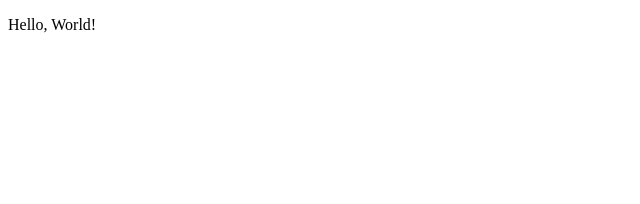
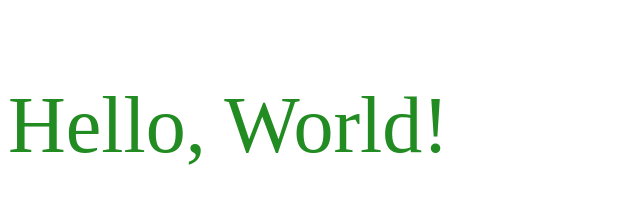
Before and after one commit to justinsoto/oasis-example-app, a plain HTML site: page index.html in a window 1280 px wide. Shown: the whole page, without its empty margins (0-640 px from the left). Drawn offline with Linux system fonts and the light colour scheme.

Commit message:
Added styling

```diff
--- a/index.html
+++ b/index.html
@@ -3,9 +3,15 @@
 <head>
   <meta charset="UTF-8">
   <meta name="viewport" content="width=device-width, initial-scale=1.0">
-  <title>Document</title>
+  <title>My Cool Website</title>
 </head>
+<style>
+  .greeting {
+    font-size: 5rem;
+    color: forestgreen;
+  }
+</style>
 <body>
-  <p>Hello, World!</p>
+  <p class="greeting">Hello, World!</p>
 </body>
 </html>
```
